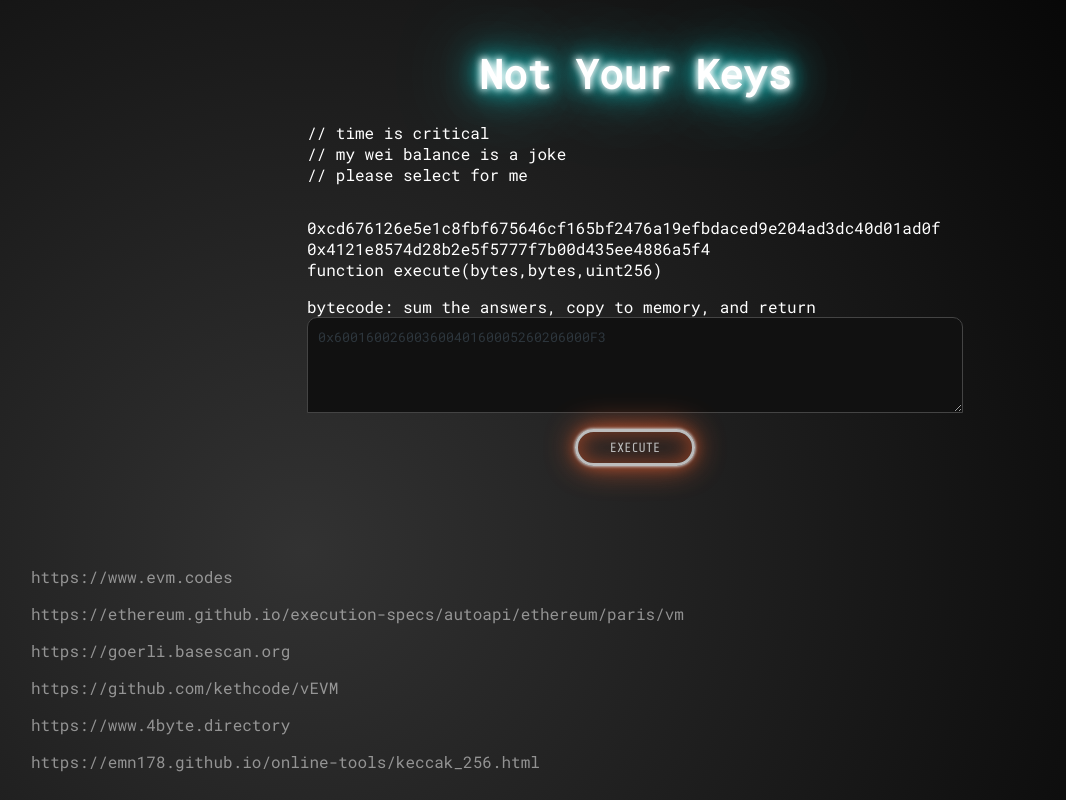
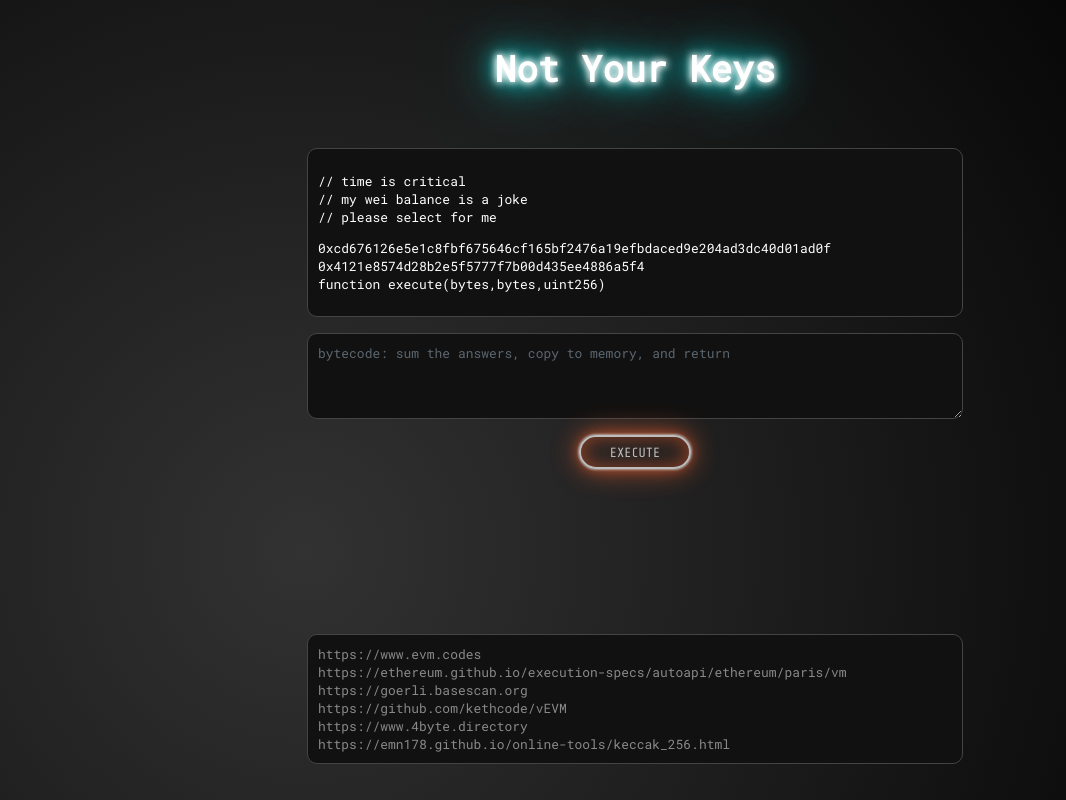
Before and after one commit to kethcode/vEVM, a React (Vite) app in the folder frontend/: page / in a window 1280 px wide. Shown: the whole page, without its empty margins (5-1071 px from the left). Built offline with nearby package versions, Linux system fonts and the light colour scheme; what connectkit, wagmi would draw is missing.

Commit message:
decent enough version XD

```diff
--- a/frontend/src/App.css
+++ b/frontend/src/App.css
@@ -6,9 +6,11 @@
   --terminal-bg-color: #111;
   --terminal-border-color: #444;
   --terminal-text-color: #fff;
-  --terminal-placeholder-color: #2d363d;
+  --terminal-placeholder-color: #5c6770;
   --terminal-padding: 10px;
   --terminal-width: 656px;
+
+  --font-size:0.9rem;
 
   --terminal-max-width: 90vw;
   --border-radius:10px;
@@ -33,6 +35,7 @@ html {
   );
   background-attachment: fixed;
   font-family: "Roboto Mono", monospace;
+  font-size: var(--font-size);
 }
 
 body {
@@ -48,9 +51,10 @@ div#root{
 }
 
 .header {
-  display: flex;
+  text-align: center;
+  /* display: flex;
   align-items: center;
-  justify-content: space-between;
+  justify-content: space-between; */
 }
 
 .header-left {
@@ -108,22 +112,34 @@ h5 {
   margin-top: 16px;
 }
 
-.main .hint, .main .hint-detail, .main div{
+.main .box{
+  background: var(--terminal-bg-color);
+  border: 1px solid var(--terminal-border-color);
+  border-radius: var(--border-radius);
+  padding: var(--terminal-padding);
+  color: var(--terminal-text-color);
   width: var(--terminal-width);
   max-width: var(--terminal-max-width);
+  margin-top: 50px;
+  margin-bottom: 16px;
+  font-size: var(--font-size);
+}
+
+.main .hint, .main .hint-detail, .main div{
   word-break: break-all;
 }
 
 .textarea-terminal {
   background: var(--terminal-bg-color);
   border: 1px solid var(--terminal-border-color);
-  border-radius: var(--border-radius) var(--border-radius) 0 0;
+  border-radius: var(--border-radius);
   padding: var(--terminal-padding);
   color: var(--terminal-text-color);
   width: var(--terminal-width);
   max-width: var(--terminal-max-width);
   height: 6rem;
   font-family: "Roboto Mono", monospace;
+  font-size: var(--font-size);
 }
 
 .textarea-terminal::placeholder {
@@ -244,8 +260,18 @@ h5 {
 .chisel-cyan{color: var(--chisel-cyan);}
 
 footer{
+  margin: 0 auto;
   text-align: center;
   margin-top: 80px;
+  background: var(--terminal-bg-color);
+    border: 1px solid var(--terminal-border-color);
+    border-radius: var(--border-radius);
+    padding: var(--terminal-padding);
+    color: var(--terminal-text-color);
+    width: var(--terminal-width);
+    max-width: var(--terminal-max-width);
+    margin-top: 50px;
+    margin-bottom: 16px;
 }
 
 footer a {
@@ -253,9 +279,12 @@ footer a {
   text-decoration: none;
   display: block;
   text-align: left;
-  padding: 8px 16px;
+  padding: 0;
+  word-break: break-all;
   opacity: .5;
   transition: all ease .2s;
+
+  font-size: var(--font-size);
 }
 
 footer a:hover {
--- a/frontend/src/App.tsx
+++ b/frontend/src/App.tsx
@@ -27,17 +27,11 @@ export function App() {
     <>
       <header>
         <div className="header">
-          <div className="header-left">
-            {/* <img src="vEVM.png" alt="logo" className="header-left-img" /> */}
-          </div>
-          <div className="header-center">
             <h1>Not Your Keys</h1>
-            {/* <h5>demo</h5> */}
-          </div>
-          <div className="header-right">{/* <ConnectKitButton /> */}</div>
         </div>
       </header>
       <div className="main">
+        <div className="box">
           <div className="hint">
             <p>
               // time is critical
@@ -62,17 +56,16 @@ export function App() {
               {/* detail: when you call a function on a contract, it selects the function using the function signature, which is the first 4 bytes a keccak256 hash. */}
             </p>
           </div>
+        </div>
 
-        <div>
-        bytecode: sum the answers, copy to memory, and return
         {/* one possible bytecode: 6363F8851861232963a8c542110101600052601C6004F3 */}
         {/* answer: 0x0000000000000000000000000000000000000000000000010cbdea52 */}
         {/* detail: push all 3 values to teh stack, and then add twice to get the sum. the answer is now on the stack, but the return opcode requires it to be in memory, so copy it to memory, and return it.  */}
-        </div>
+
         <textarea
           className="textarea-terminal"
           value={textCode}
-          placeholder="0x60016002600360040160005260206000F3"
+          placeholder="bytecode: sum the answers, copy to memory, and return"
           onChange={(e) => setTextCode(e.target.value)}
         />
         {/* <div className="tx-params">
--- a/frontend/src/components/EVMResults/EVMResults.tsx
+++ b/frontend/src/components/EVMResults/EVMResults.tsx
@@ -124,12 +124,24 @@ export function EVMResults(props: any) {
 
       if(res.output == answer){
         return(
-          <div>YEAH</div>
+          <div className="box">
+              SUCCESS.
+              <br></br><br></br>
+              YOU DID IT.
+          </div>
         )
       }
       else{
         return(
-          <div>FFFFF</div>
+          <div className="box">
+            <p>
+              Not Your Keys,
+              <br></br>
+              Not Your Money.
+              <br></br><br></br>
+              Please try again, honey.
+            </p>
+          </div>
         )
       }
 
```
